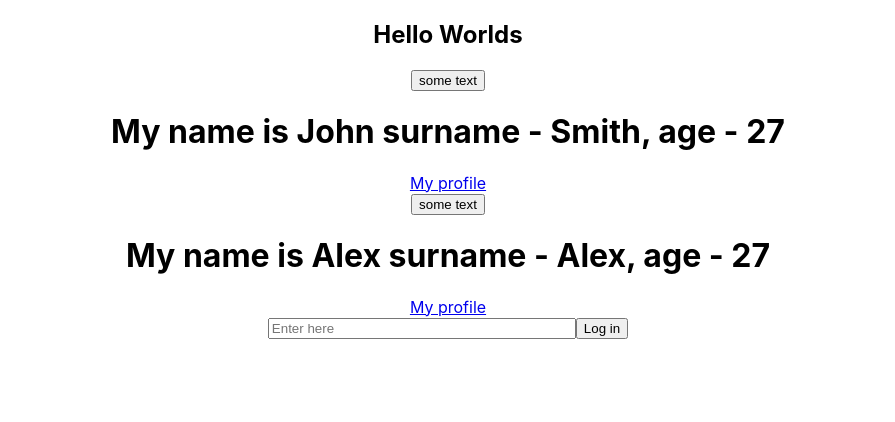
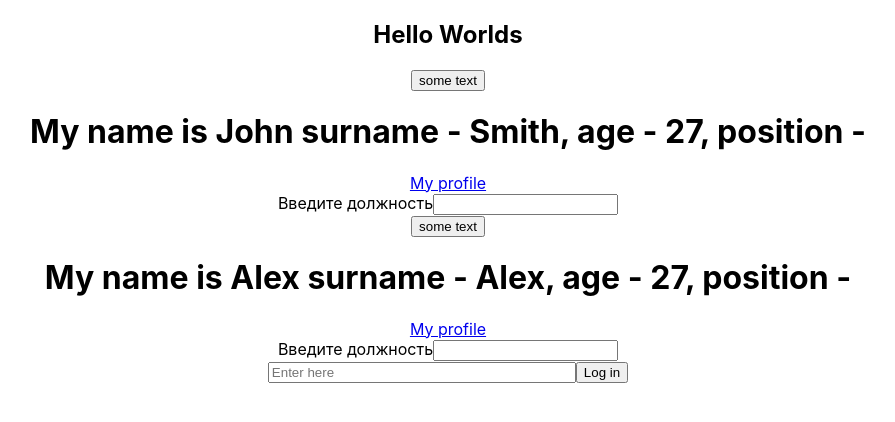
Before and after one commit to SlobodianAnn/learnReact, a React (Create React App) app: page / in a window 1280 px wide. Shown: the top 422 px of the page, without its empty margins (192-1087 px from the left). Built offline with nearby package versions, Linux system fonts and the light colour scheme.

Commit message:
learn events

```diff
--- a/src/App.js
+++ b/src/App.js
@@ -45,27 +45,40 @@ class WhoAmI extends Component {
     super(props);
     this.state = {
       years: 27,
-      text: 'some text'
+      text: 'some text',
+      position: '',
     };
+    this.commitInputChanges = this.commitInputChanges.bind(this)
   }
 
   nextYear = () => {
     console.log('++');
-    this.setState(state => ({
+    this.setState((state) => ({
       years: state.years + 1,
-      text: 'new text'
-    }))
+      text: 'new text',
+    }));
+  };
+
+  commitInputChanges (e, color) {
+    this.setState({
+      position: e.target.value
+    });
   };
 
   render() {
     const { name, surname, link } = this.props;
+    const {position, years} = this.state;
     return (
       <div>
         <button onClick={this.nextYear}>{this.state.text}</button>
         <h1>
-          My name is {name} surname - {surname}, age - {this.state.years}
+          My name is {name} surname - {surname}, age - {years}, position - {position}
         </h1>
         <a href={link}>My profile</a>
+        <form>
+          <span>Введите должность</span>
+          <input type="text" onChange={(e)=> this.commitInputChanges(e, 'some color')} />
+        </form>
       </div>
     );
   }
```
